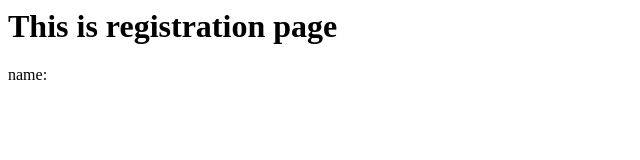
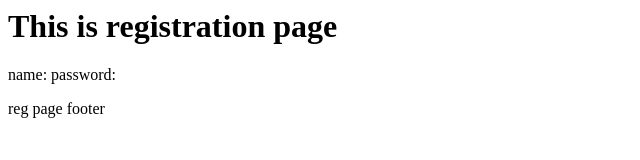
Before and after one commit to AnjanaRishi/demo-blood-app, a plain HTML site: page registration-page.html in a window 1280 px wide. Shown: the whole page, without its empty margins (0-640 px from the left). Drawn offline with Linux system fonts and the light colour scheme.

Commit message:
created footer for regitration-page

```diff
--- a/registration-page.html
+++ b/registration-page.html
@@ -6,6 +6,11 @@
         <h1>This is registration page</h1>
         <form>
             name:
+            password:
+
         </form>
+        <footer>
+            reg page footer
+        </footer>
     </body>
 </html>
```
